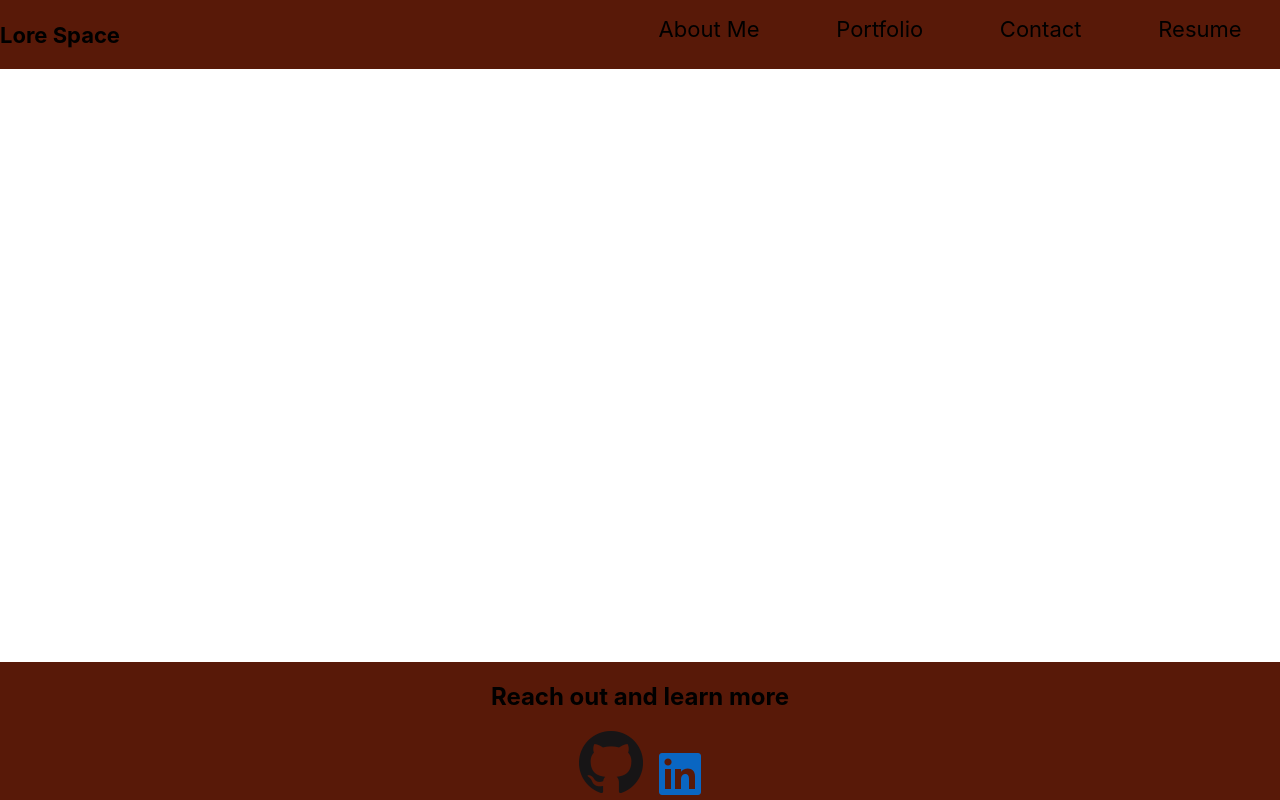
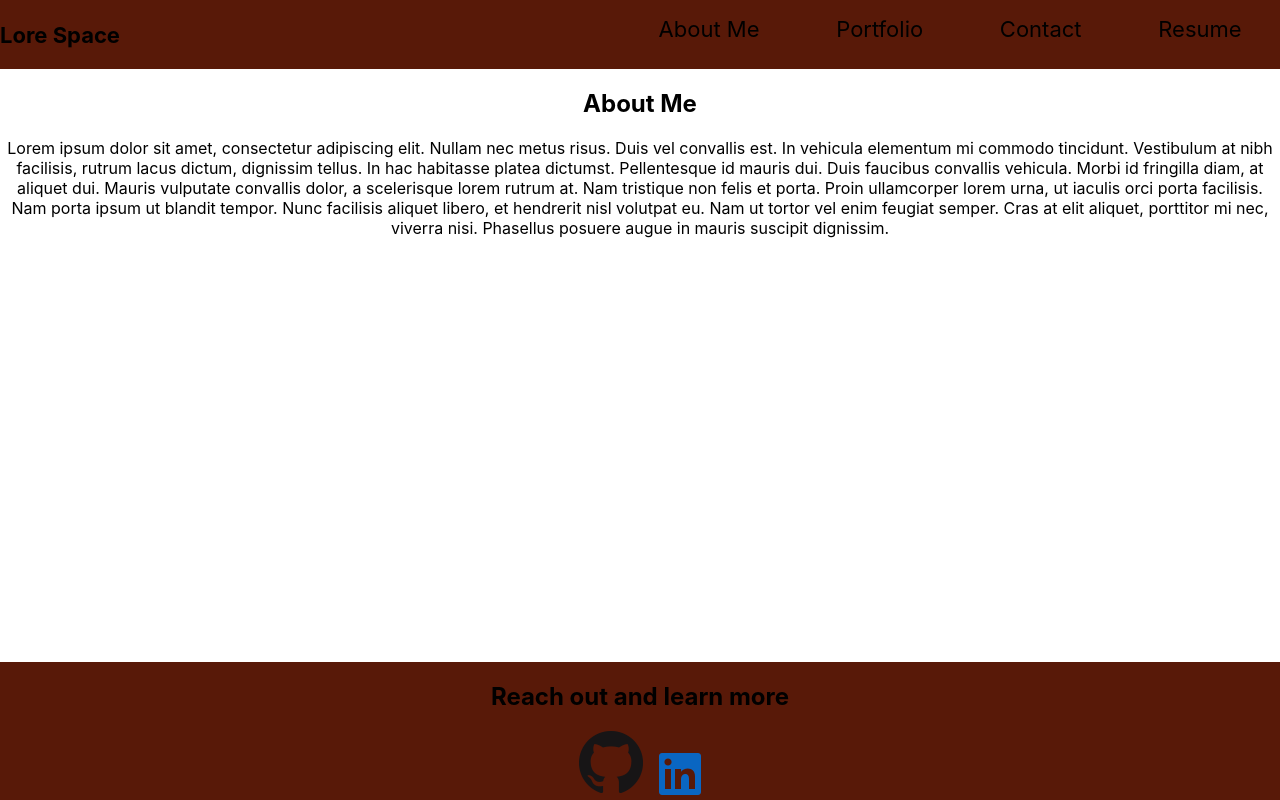
Before and after one commit to slorreina369/react-portfolio, a React (Create React App) app: page / in a window 1280 px wide. Built offline with nearby package versions, Linux system fonts and the light colour scheme.

Commit message:
Resume page connected and can be moved to resume from home

```diff
--- a/src/App.js
+++ b/src/App.js
@@ -3,22 +3,34 @@ import './App.css';
 import Header from './components/Header';
 import Footer from './components/Footer';
 import ContactForm from './components/Contact';
+import About from './components/About';
+import Resume from './components/Resume';
 
 function App() {
-  const [contactSelected, setContactSelected] = useState(false);
+  const [currentPage, setCurrentPage] = useState('aboutMe');
+
+  let pageComponent;
+
+  switch(currentPage){
+    case 'aboutMe':
+      pageComponent = <About></About>;
+      break;
+    case 'contact':
+      pageComponent = <ContactForm></ContactForm>;
+      break;
+    case 'resume':
+      pageComponent = <Resume></Resume>;
+      break;
+  }
+
   return (
     <div className="App">
       <Header
-      contactSelected={contactSelected}
-      setContactSelected={setContactSelected}
+      currentPage={currentPage}
+      setCurrentPage={setCurrentPage}
       />
       <main>
-        {!contactSelected?(
-          <>
-          </>
-        ):(
-          <ContactForm></ContactForm>
-        )}
+        {pageComponent}
       </main>
       <Footer />
     </div>
--- /dev/null
+++ b/src/components/About/index.js
@@ -0,0 +1,23 @@
+import React from "react";
+
+function About(){
+    return(
+        <section>
+            <h1>About Me</h1>
+            <p>
+            Lorem ipsum dolor sit amet, consectetur adipiscing elit. Nullam nec metus risus.
+            Duis vel convallis est. In vehicula elementum mi commodo tincidunt. Vestibulum at
+            nibh facilisis, rutrum lacus dictum, dignissim tellus. In hac habitasse platea
+            dictumst. Pellentesque id mauris dui. Duis faucibus convallis vehicula. Morbi id
+            fringilla diam, at aliquet dui. Mauris vulputate convallis dolor, a scelerisque
+            lorem rutrum at. Nam tristique non felis et porta. Proin ullamcorper lorem urna,
+            ut iaculis orci porta facilisis. Nam porta ipsum ut blandit tempor. Nunc facilisis
+            aliquet libero, et hendrerit nisl volutpat eu. Nam ut tortor vel enim feugiat semper.
+            Cras at elit aliquet, porttitor mi nec, viverra nisi. Phasellus posuere augue in
+            mauris suscipit dignissim.
+            </p>
+        </section>
+    );
+};
+
+export default About;
--- a/src/components/Header/index.js
+++ b/src/components/Header/index.js
@@ -3,8 +3,8 @@ import Nav from "../Nav";
 
 function Header(props){
     const{
-        contactSelected,
-        setContactSelected
+        currentPage,
+        setCurrentPage
     } = props;
 
     return(
@@ -15,8 +15,8 @@ function Header(props){
                 </a>
             </h2>
             <Nav
-            contactSelected={contactSelected}
-            setContactSelected={setContactSelected}
+            currentPage={currentPage}
+            setCurrentPage={setCurrentPage}
             ></Nav>
         </header>
     );
--- a/src/components/Nav/index.js
+++ b/src/components/Nav/index.js
@@ -2,15 +2,15 @@ import React from "react";
 
 function Nav(props){
     const{
-        contactSelected,
-        setContactSelected
+        currentPage,
+        setCurrentPage
     } = props;
 
     return(
         <div className="Nav">
             <ul style={{listStyleType:"none"}}>
                 <li className="mx-2">
-                    <a href='#about'>
+                    <a href='#about' onClick={() => setCurrentPage('aboutMe')}>
                         About Me
                     </a>
                 </li>
@@ -19,11 +19,11 @@ function Nav(props){
                         Portfolio
                     </a>
                 </li>
-                <li className={`mx-2 ${contactSelected && 'navActive'}`}>
-                    <span onClick={() =>setContactSelected(true)}>Contact</span>
+                <li className={`mx-2 ${currentPage && 'navActive'}`}>
+                    <span onClick={() =>setCurrentPage('contact')}>Contact</span>
                 </li>
                 <li className="mx-2">
-                    <a href="Resume">
+                    <a href="#resume" onClick={() => setCurrentPage('resume')}>
                         Resume
                     </a>
                 </li>
--- /dev/null
+++ b/src/components/Resume/index.js
@@ -0,0 +1,10 @@
+import React from "react";
+
+function Resume(){
+
+    return(
+        <h1>Resume</h1>
+    )
+};
+
+export default Resume;
```
